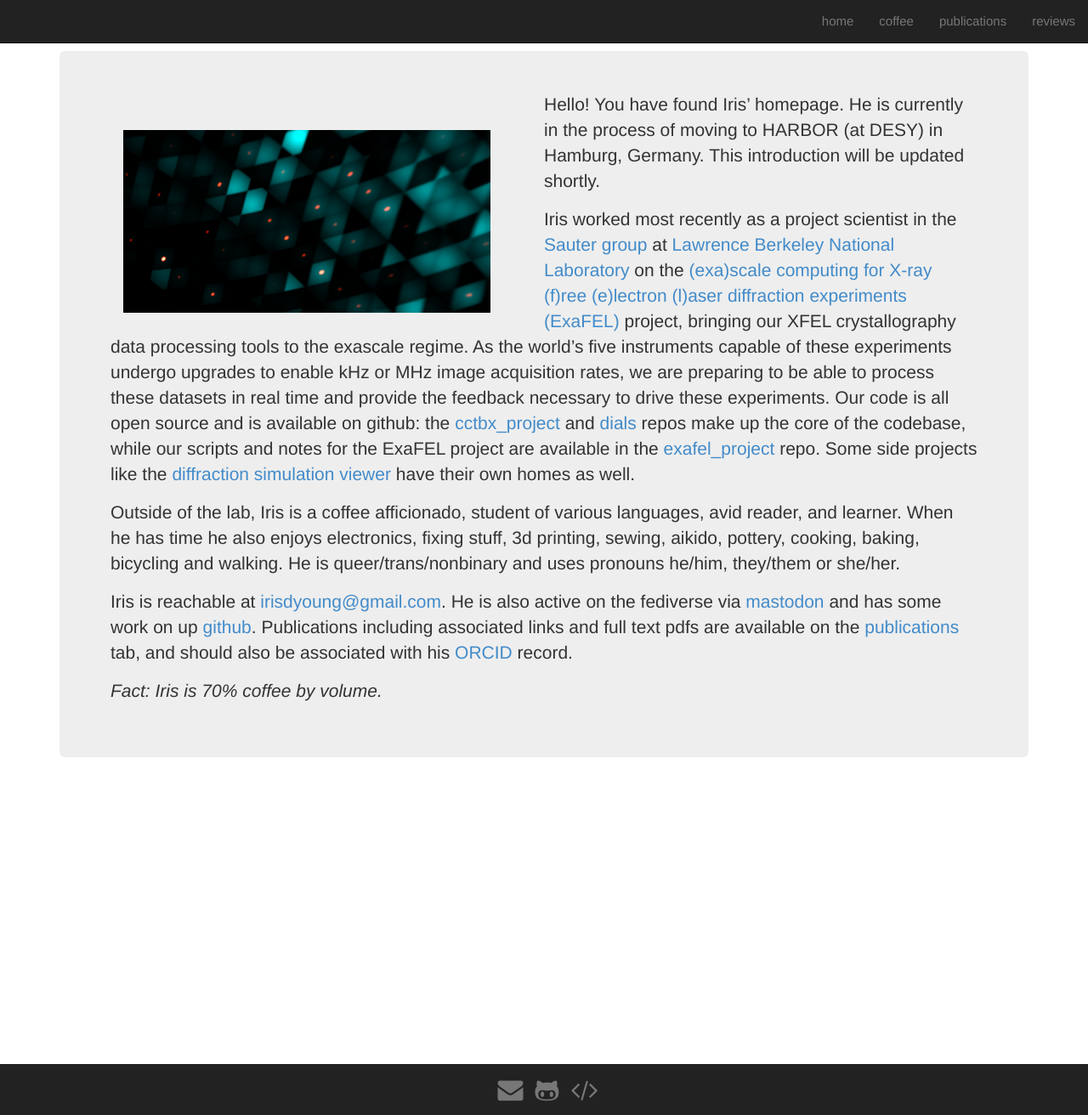
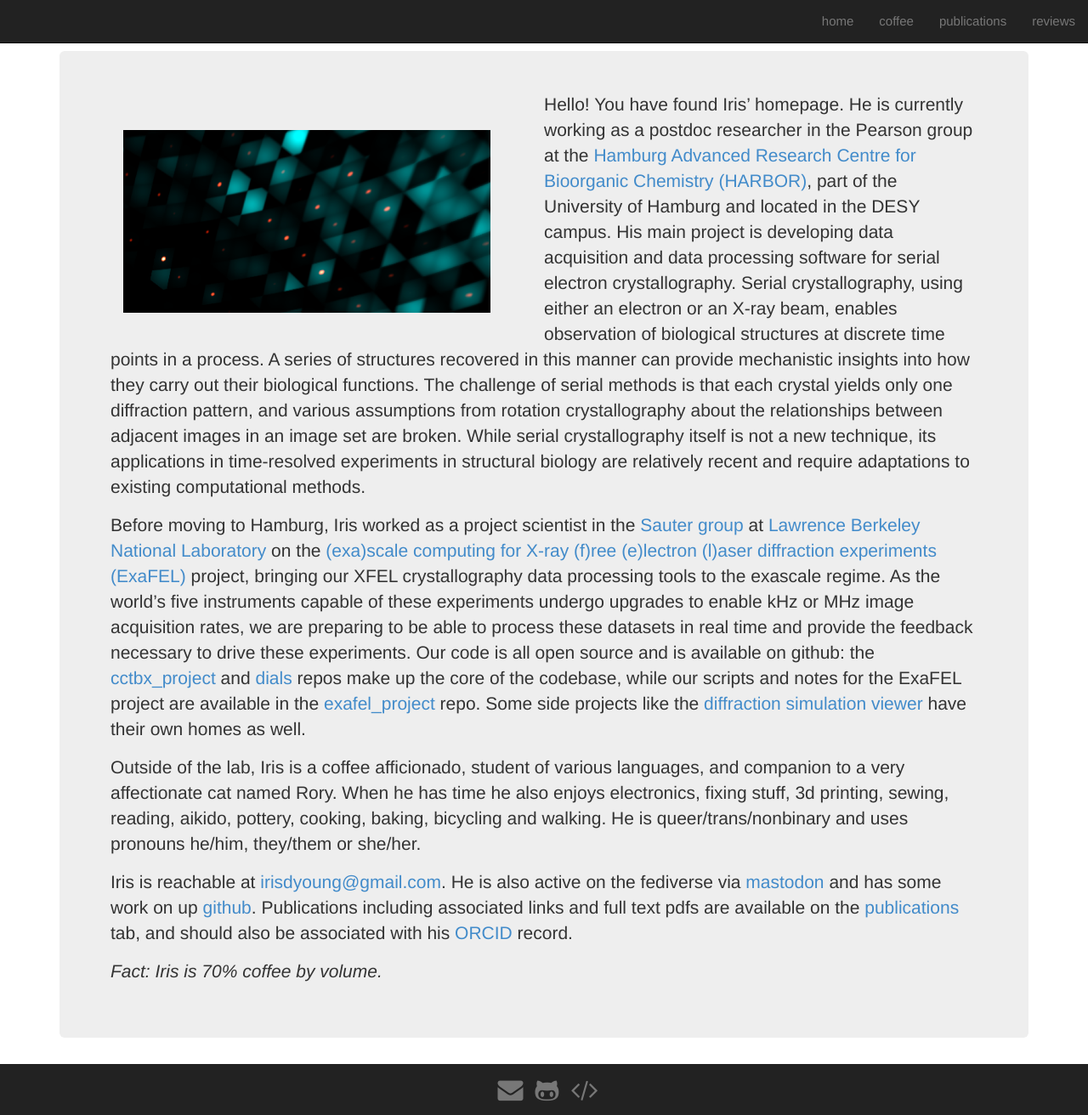
Before and after one commit to irisdyoung/irisdyoung.github.io, a Jekyll site: the page built from index.md, in a window 1280 px wide and 1312 px high. Shown: the whole window at 85% size. Built offline with Jekyll 4.4.1, drawn with Linux system fonts in a browser that asks for light colours; nearby versions of some CDN libraries.

Commit message:
update self-intro

```diff
--- a/index.md
+++ b/index.md
@@ -14,14 +14,14 @@ group: home
 </div>
 <div class="col">
 
-Hello! You have found Iris' homepage. He is currently in the process of moving to HARBOR (at DESY) in Hamburg, Germany. This introduction will be updated shortly.
+Hello! You have found Iris' homepage. He is currently working as a postdoc researcher in the Pearson group at the [Hamburg Advanced Research Centre for Bioorganic Chemistry (HARBOR)](https://www.cui.uni-hamburg.de/en/harbor.html), part of the University of Hamburg and located in the DESY campus. His main project is developing data acquisition and data processing software for serial electron crystallography. Serial crystallography, using either an electron or an X-ray beam, enables observation of biological structures at discrete time points in a process. A series of structures recovered in this manner can provide mechanistic insights into how they carry out their biological functions. The challenge of serial methods is that each crystal yields only one diffraction pattern, and various assumptions from rotation crystallography about the relationships between adjacent images in an image set are broken. While serial crystallography itself is not a new technique, its applications in time-resolved experiments in structural biology are relatively recent and require adaptations to existing computational methods.
 {: .welcomefont}
 
-Iris worked most recently as a project scientist in the [Sauter group](https://biosciences.lbl.gov/profiles/nicholas-sauter/) at [Lawrence Berkeley National Laboratory](https://www.lbl.gov/) on the [(exa)scale computing for X-ray (f)ree (e)lectron (l)aser diffraction experiments (ExaFEL)](https://www.exascaleproject.org/research-project/exafel/) project, bringing our XFEL crystallography data processing tools to the exascale regime. As the world's five instruments capable of these experiments undergo upgrades to enable kHz or MHz image acquisition rates, we are preparing to be able to process these datasets in real time and provide the feedback necessary to drive these experiments. Our code is all open source and is available on github: the [cctbx_project](https://github.com/cctbx/cctbx_project) and [dials](https://github.com/dials/dials) repos make up the core of the codebase, while our scripts and notes for the ExaFEL project are available in the [exafel_project](https://github.com/ExaFEL/exafel_project) repo. Some side projects like the [diffraction simulation viewer](https://github.com/dermen/sim_erice) have their own homes as well.
+Before moving to Hamburg, Iris worked as a project scientist in the [Sauter group](https://biosciences.lbl.gov/profiles/nicholas-sauter/) at [Lawrence Berkeley National Laboratory](https://www.lbl.gov/) on the [(exa)scale computing for X-ray (f)ree (e)lectron (l)aser diffraction experiments (ExaFEL)](https://www.exascaleproject.org/research-project/exafel/) project, bringing our XFEL crystallography data processing tools to the exascale regime. As the world's five instruments capable of these experiments undergo upgrades to enable kHz or MHz image acquisition rates, we are preparing to be able to process these datasets in real time and provide the feedback necessary to drive these experiments. Our code is all open source and is available on github: the [cctbx_project](https://github.com/cctbx/cctbx_project) and [dials](https://github.com/dials/dials) repos make up the core of the codebase, while our scripts and notes for the ExaFEL project are available in the [exafel_project](https://github.com/ExaFEL/exafel_project) repo. Some side projects like the [diffraction simulation viewer](https://github.com/dermen/sim_erice) have their own homes as well.
 
 {: .welcomefont}
 
-Outside of the lab, Iris is a coffee afficionado, student of various languages, avid reader, and learner. When he has time he also enjoys electronics, fixing stuff, 3d printing, sewing, aikido, pottery, cooking, baking, bicycling and walking. He is queer/trans/nonbinary and uses pronouns he/him, they/them or she/her.
+Outside of the lab, Iris is a coffee afficionado, student of various languages, and companion to a very affectionate cat named Rory. When he has time he also enjoys electronics, fixing stuff, 3d printing, sewing, reading, aikido, pottery, cooking, baking, bicycling and walking. He is queer/trans/nonbinary and uses pronouns he/him, they/them or she/her.
 
 Iris is reachable at [irisdyoung@gmail.com](mailto:irisdyoung@gmail.com). He is also active on the fediverse via <a rel="me" href="https://neuromatch.social/@iris">mastodon</a> and has some work on up [github](http://github.com/irisdyoung). Publications including associated links and full text pdfs are available on the [publications](https://irisdyoung.github.io/publications/) tab, and should also be associated with his [ORCID](https://orcid.org/0000-0003-4713-9504) record.
 
```
